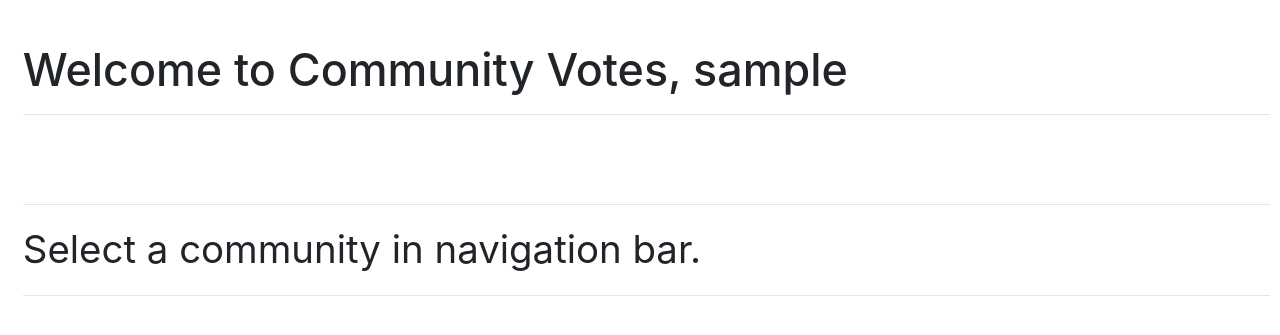
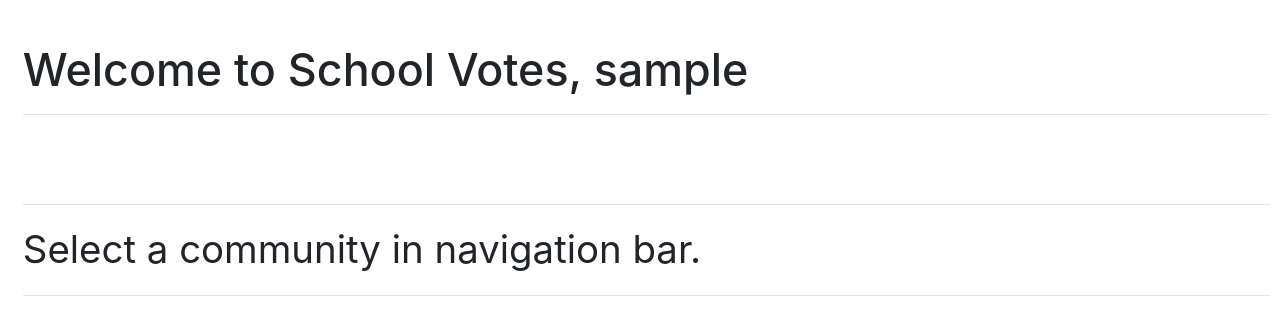
Before and after one commit to garunzo/schoolvotes, a Django app: page / in a window 1280 px wide. Shown: the part 56-391 px from the top of the page. Run offline with Django 3.2, Linux system fonts and the light colour scheme; the visitor is signed in with stand-in values (Sample User, id 1); data that the repository does not hold is empty; some libraries are stand-ins or nearby versions.

Commit message:
Welcome to School* Votes

```diff
--- a/votes/templates/votes/index.html
+++ b/votes/templates/votes/index.html
@@ -15,7 +15,7 @@
 
 {% endblock %}
 {% block content %}
-  <h1>Welcome to Community Votes, {{ username }}</h1>
+  <h1>Welcome to School Votes, {{ username }}</h1>
   <hr>
   {% if message != None %}
   <strong> {{ message }} </strong> </br>
```
